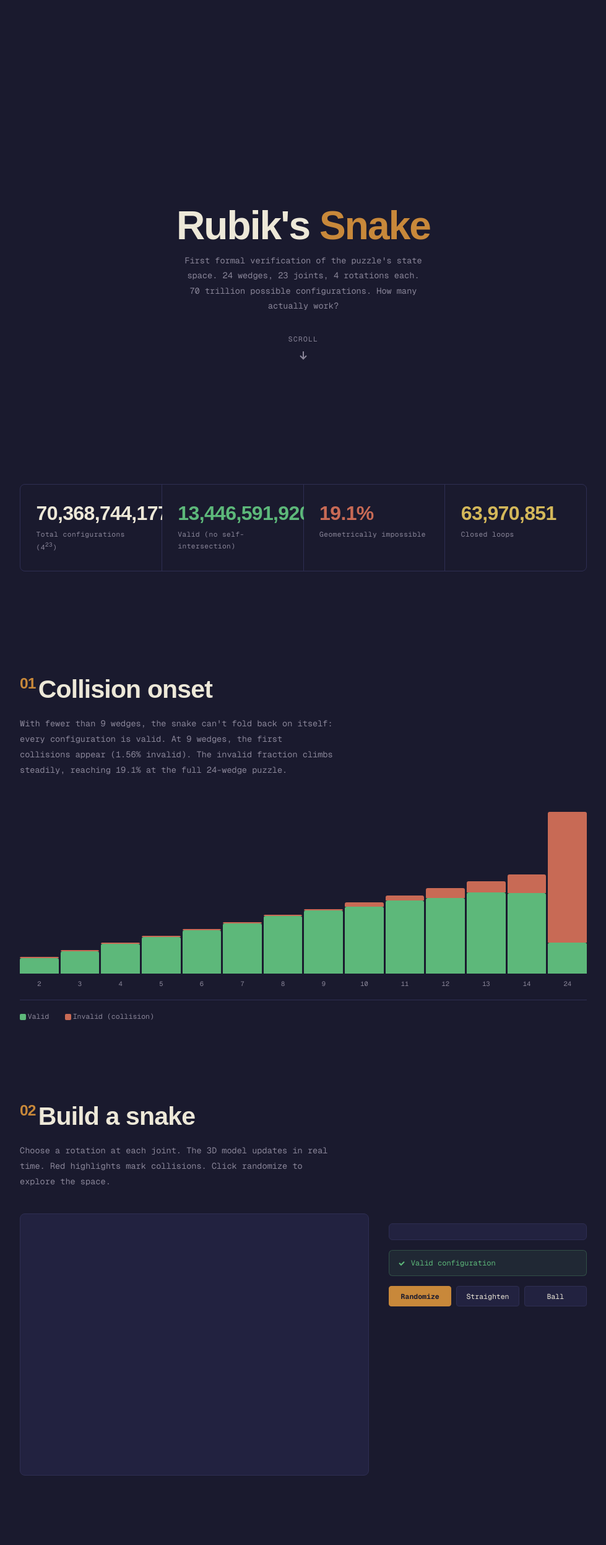
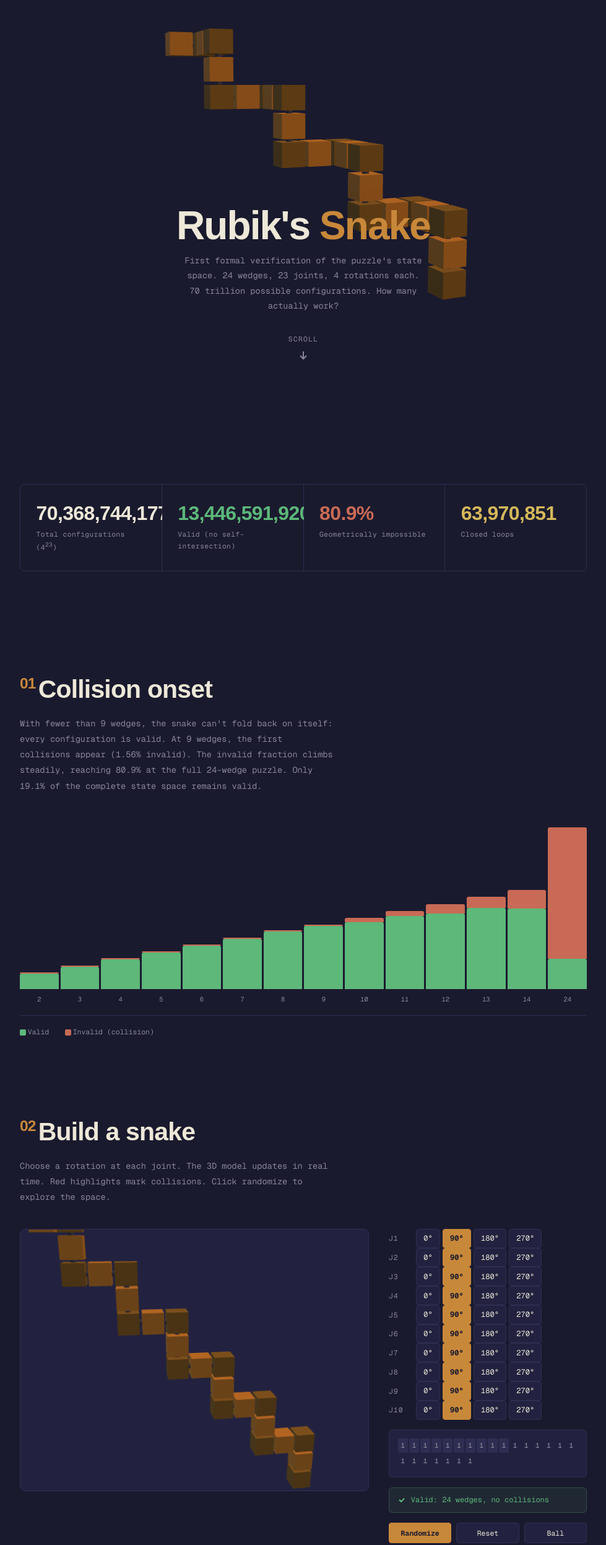
Before and after one commit to EricSpencer00/rubix-snake-puzzle, a plain HTML site: page docs/index.html in a window 1280 px wide. Shown: the part 153-2646 px from the top of the page at 62% size, without its empty margins (150-1129 px from the left). Drawn offline with nearby package versions, Linux system fonts and the light colour scheme; animation ran at ten frames a second; a web font is replaced by a local one.

Commit message:
Fix Rubik's Snake visualization

```diff
--- a/docs/index.html
+++ b/docs/index.html
@@ -577,7 +577,7 @@ footer a:hover { text-decoration: underline; }
       <div class="label">Valid (no self-intersection)</div>
     </div>
     <div class="big-num-cell">
-      <div class="value value-red">19.1%</div>
+      <div class="value value-red">80.9%</div>
       <div class="label">Geometrically impossible</div>
     </div>
     <div class="big-num-cell">
@@ -590,7 +590,7 @@ footer a:hover { text-decoration: underline; }
 <!-- ════ CHART ════ -->
 <section class="chart-section">
   <h2><span class="num">01</span>Collision onset</h2>
-  <p class="prose">With fewer than 9 wedges, the snake can't fold back on itself: every configuration is valid. At 9 wedges, the first collisions appear (1.56% invalid). The invalid fraction climbs steadily, reaching 19.1% at the full 24-wedge puzzle.</p>
+  <p class="prose">With fewer than 9 wedges, the snake can't fold back on itself: every configuration is valid. At 9 wedges, the first collisions appear (1.56% invalid). The invalid fraction climbs steadily, reaching 80.9% at the full 24-wedge puzzle. Only 19.1% of the complete state space remains valid.</p>
 
   <div class="bar-chart" id="barChart"></div>
   <div class="chart-legend">
@@ -615,7 +615,7 @@ footer a:hover { text-decoration: underline; }
       </div>
       <div class="btn-row">
         <button class="btn btn-primary" onclick="randomizeSnake()">Randomize</button>
-        <button class="btn" onclick="straightSnake()">Straighten</button>
+        <button class="btn" onclick="resetSnake()">Reset</button>
         <button class="btn" onclick="ballSnake()">Ball</button>
       </div>
     </div>
@@ -745,7 +745,7 @@ function fmt(n) {
 })();
 
 // ─── HERO 3D SNAKE ───
-(function heroSnake() {
+function heroSnake() {
   const canvas = document.getElementById('snake-canvas');
   const renderer = new THREE.WebGLRenderer({ canvas, antialias: true, alpha: true });
   renderer.setPixelRatio(Math.min(window.devicePixelRatio, 2));
@@ -768,6 +768,13 @@ function fmt(n) {
   buildSnakeGeometry(group, config, 0xc8883a, 0x8a6930);
   scene.add(group);
 
+  // Frame the complete snake instead of letting the long chain crowd the title.
+  const bounds = new THREE.Box3().setFromObject(group);
+  const sphere = bounds.getBoundingSphere(new THREE.Sphere());
+  const fitDistance = sphere.radius / Math.sin(THREE.MathUtils.degToRad(camera.fov / 2));
+  camera.position.set(0, Math.min(2, sphere.radius * 0.18), fitDistance * 1.12);
+  camera.lookAt(sphere.center);
+
   function resize() {
     const w = canvas.parentElement.clientWidth;
     const h = canvas.parentElement.clientHeight;
@@ -786,7 +793,7 @@ function fmt(n) {
     group.rotation.x = Math.sin(t * 0.4) * 0.15;
     renderer.render(scene, camera);
   })();
-})();
+}
 
 // ─── SNAKE GEOMETRY ENGINE ───
 const DIRS = {
@@ -892,12 +899,14 @@ function buildSnakeGeometry(group, config, baseColor, darkColor) {
   });
 }
 
+heroSnake();
+
 // ─── INTERACTIVE BUILDER ───
-let builderConfig = [0,0,0,0,0,0,0,0,0,0,0,0,0,0,0,0,0,0,0,0,0,0,0];
+const NUM_JOINTS = 23;
+let builderConfig = Array(NUM_JOINTS).fill(1);
 let builderScene, builderCamera, builderRenderer, builderGroup;
 let builderDrag = false, builderPrevMouse = {x:0,y:0};
 let builderRotX = 0.3, builderRotY = 0;
-const NUM_JOINTS = 23;
 
 (function initBuilder() {
   const canvas = document.getElementById('builder-canvas');
@@ -1011,8 +1020,8 @@ function randomizeSnake() {
   updateBuilder();
 }
 
-function straightSnake() {
-  builderConfig = Array(NUM_JOINTS).fill(0);
+function resetSnake() {
+  builderConfig = Array(NUM_JOINTS).fill(1);
   buildJointControls();
   updateBuilder();
 }
```
Also changed, not shown: PRODUCT.md (+1 -1 lines), README.md.
